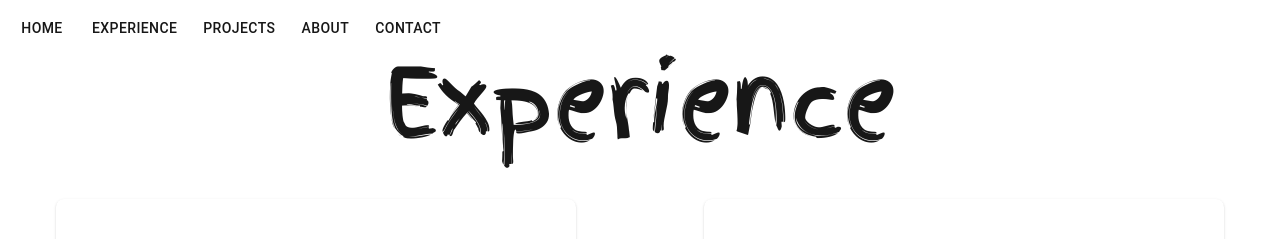
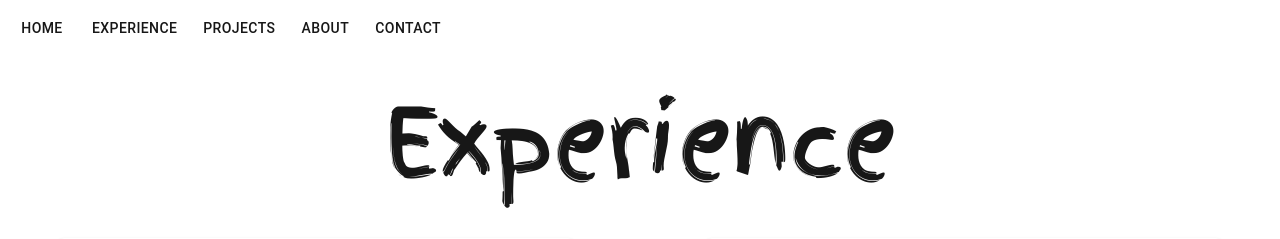
Before and after one commit to willblake01/portfolio, a Next.js app: page /experience in a window 1280 px wide. Shown: the top 239 px of the page. Built offline with nearby package versions, Linux system fonts and the light colour scheme.

Commit message:
Refactor page headers

```diff
--- a/app/components/AppBar/AppBar.tsx
+++ b/app/components/AppBar/AppBar.tsx
@@ -10,7 +10,7 @@ const AppBar = () => {
   return mobile ? (
     <MobileAppBar />
   ) : (
-    <Grid2 container sx={{ display: 'flex' }}>
+    <Grid2 container sx={{ display: 'flex', mb: '2.5rem' }}>
       <Button
         component="a"
         href="/"
--- a/app/components/AppBar/components/MobileAppBar.tsx
+++ b/app/components/AppBar/components/MobileAppBar.tsx
@@ -12,7 +12,7 @@ const MobileAppBar = () => {
   }
 
   return (
-    <Grid2 container sx={{ flexGrow: 1 }}>
+    <Grid2 container sx={{ flexGrow: 1, mb: '1.5rem' }}>
       <AppBar
         sx={{
           backgroundColor: 'var(--background)',
--- /dev/null
+++ b/app/components/PageHeader.tsx
@@ -0,0 +1,32 @@
+import { ThemeProvider, Typography } from '@mui/material'
+import { createTheme, responsiveFontSizes } from '@mui/material/styles'
+import { Grid2 } from '@mui/material'
+
+interface PageHeaderProps {
+  title: string
+}
+
+let theme = createTheme()
+theme = responsiveFontSizes(theme)
+
+const PageHeader = ({ title }: PageHeaderProps) => (
+  <Grid2
+    container
+    sx={{
+      display: 'flex',
+      justifyContent: 'center',
+      mb: '2.5rem',
+    }}
+  >
+    <ThemeProvider theme={theme}>
+      <Typography
+        component={'h2'}
+        dangerouslySetInnerHTML={{ __html: title }}
+        fontFamily="FingerPaint"
+        variant={'h1'}
+      />
+    </ThemeProvider>
+  </Grid2>
+)
+
+export default PageHeader
--- a/app/experience/page.tsx
+++ b/app/experience/page.tsx
@@ -1,24 +1,14 @@
 'use client'
-import { Grid2, Typography } from '@mui/material'
+import { Grid2 } from '@mui/material'
+import experience from './data/experience.json'
 import AppBar from '../components/AppBar/AppBar'
-import experience from './data/experience.json'
 import ExperienceCard from './components/ExperienceCard'
+import PageHeader from '../components/PageHeader'
 
 const Experience = () => (
   <>
     <AppBar />
-    <Grid2
-      container
-      sx={{
-        display: 'flex',
-        justifyContent: 'center',
-        mb: '2.5rem',
-      }}
-    >
-      <Typography component={'h2'} fontFamily="FingerPaint" variant={'h1'}>
-        Experience
-      </Typography>
-    </Grid2>
+    <PageHeader title="Experience" />
     <Grid2
       container
       spacing={2}
```
Also changed, not shown: app/about/page.tsx (+2 -12 lines), app/contact/page.tsx (+2 -12 lines), app/page.tsx (+2 -15 lines), app/projects/page.tsx (+2 -8 lines).
